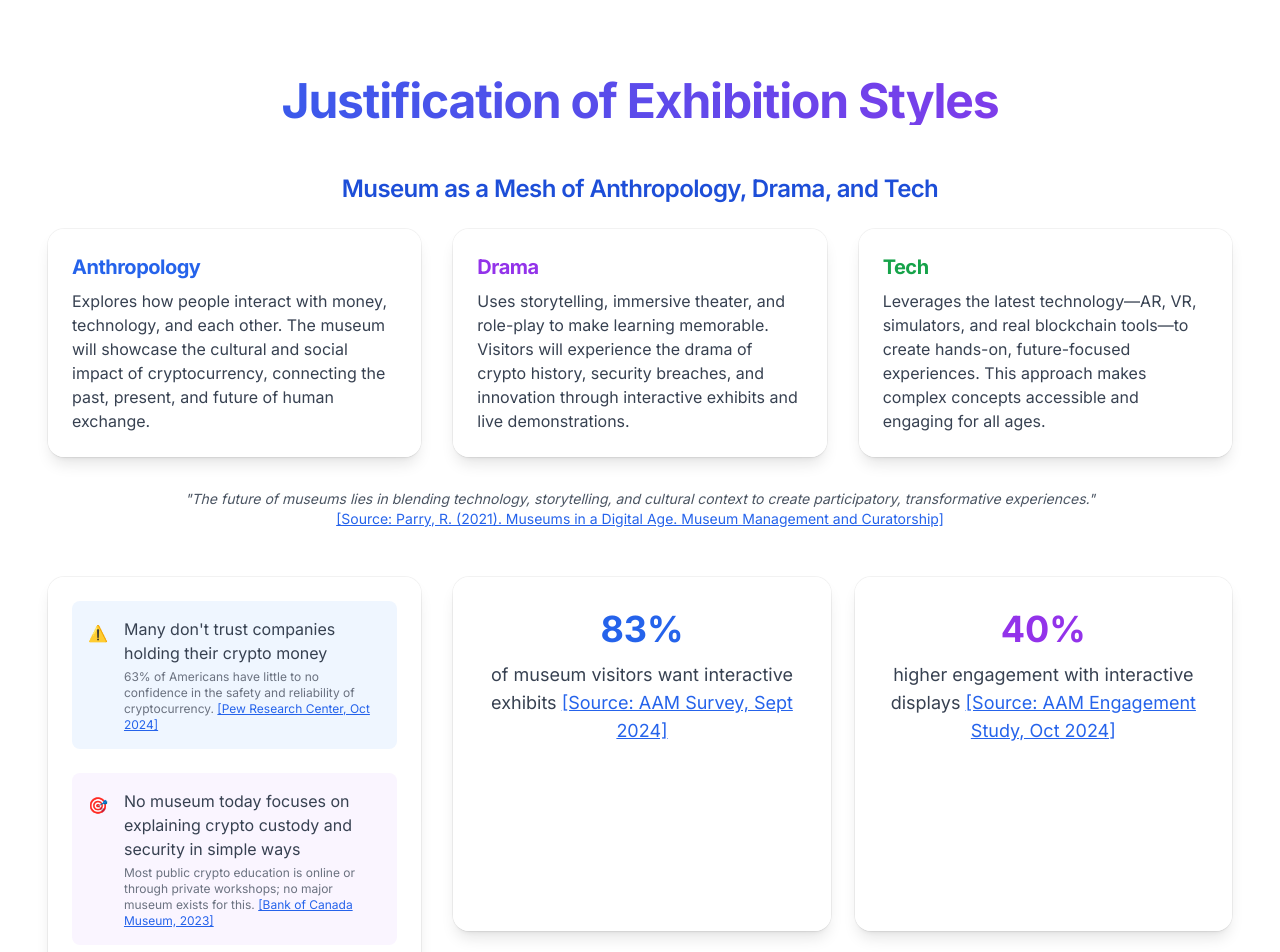
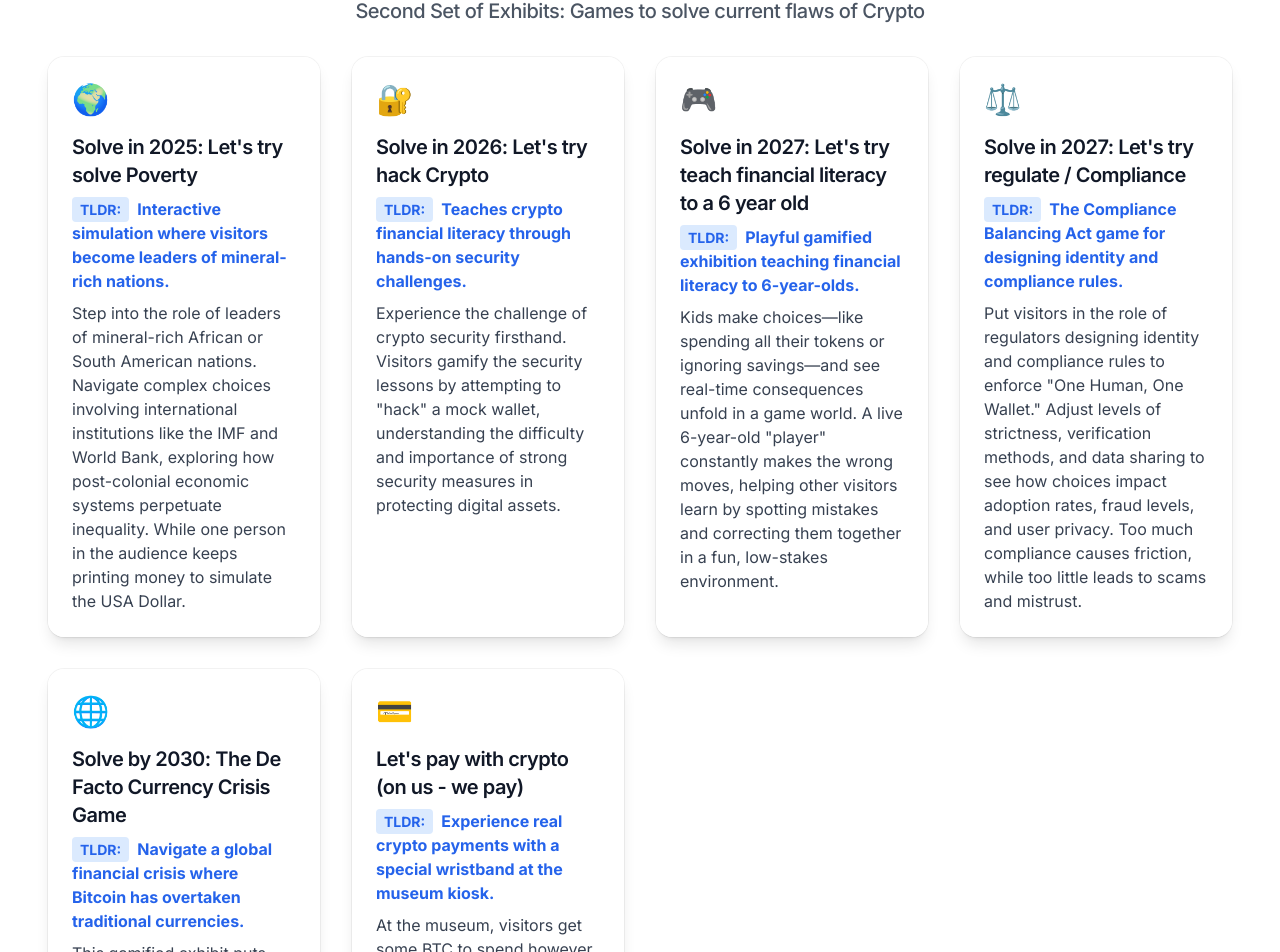
Before and after one commit to YelllowSunray/LucasCryptoMuseumProposal, a Next.js app: page / in a window 1280 px wide. Shown: the part 5857-6809 px from the top of the page. Built offline with nearby package versions, Linux system fonts and the light colour scheme.

Commit message:
2 exhibitinos

```diff
--- a/src/app/page.tsx
+++ b/src/app/page.tsx
@@ -297,6 +297,96 @@ const exhibitions = [
       </div>
     ),
     icon: "📈"
+  },
+  {
+    title: "Solve in 2025: Let's try solve Poverty",
+    description: (
+      <div>
+        <p className="font-bold text-blue-600 dark:text-blue-400 mb-2">
+          <span className="bg-blue-100 dark:bg-blue-900/30 px-2 py-1 rounded text-sm mr-2">TLDR:</span>
+          Interactive simulation where visitors become leaders of mineral-rich nations.
+        </p>
+        <p className="text-gray-700 dark:text-gray-300">
+          Step into the role of leaders of mineral-rich African or South American nations. Navigate complex choices involving international institutions like the IMF and World Bank, exploring how post-colonial economic systems perpetuate inequality. While one person in the audience keeps printing money to simulate the USA Dollar.
+        </p>
+      </div>
+    ),
+    icon: "🌍"
+  },
+  {
+    title: "Solve in 2026: Let's try hack Crypto",
+    description: (
+      <div>
+        <p className="font-bold text-blue-600 dark:text-blue-400 mb-2">
+          <span className="bg-blue-100 dark:bg-blue-900/30 px-2 py-1 rounded text-sm mr-2">TLDR:</span>
+          Teaches crypto financial literacy through hands-on security challenges.
+        </p>
+        <p className="text-gray-700 dark:text-gray-300">
+          Experience the challenge of crypto security firsthand. Visitors gamify the security lessons by attempting to "hack" a mock wallet, understanding the difficulty and importance of strong security measures in protecting digital assets.
+        </p>
+      </div>
+    ),
+    icon: "🔐"
+  },
+  {
+    title: "Solve in 2027: Let's try teach financial literacy to a 6 year old",
+    description: (
+      <div>
+        <p className="font-bold text-blue-600 dark:text-blue-400 mb-2">
+          <span className="bg-blue-100 dark:bg-blue-900/30 px-2 py-1 rounded text-sm mr-2">TLDR:</span>
+          Playful gamified exhibition teaching financial literacy to 6-year-olds.
+        </p>
+        <p className="text-gray-700 dark:text-gray-300">
+          Kids make choices—like spending all their tokens or ignoring savings—and see real-time consequences unfold in a game world. A live 6-year-old "player" constantly makes the wrong moves, helping other visitors learn by spotting mistakes and correcting them together in a fun, low-stakes environment.
+        </p>
+      </div>
+    ),
+    icon: "🎮"
+  },
+  {
+    title: "Solve in 2027: Let's try regulate / Compliance",
+    description: (
+      <div>
+        <p className="font-bold text-blue-600 dark:text-blue-400 mb-2">
+          <span className="bg-blue-100 dark:bg-blue-900/30 px-2 py-1 rounded text-sm mr-2">TLDR:</span>
+          The Compliance Balancing Act game for designing identity and compliance rules.
+        </p>
+        <p className="text-gray-700 dark:text-gray-300">
+          Put visitors in the role of regulators designing identity and compliance rules to enforce "One Human, One Wallet." Adjust levels of strictness, verification methods, and data sharing to see how choices impact adoption rates, fraud levels, and user privacy. Too much compliance causes friction, while too little leads to scams and mistrust.
+        </p>
+      </div>
+    ),
+    icon: "⚖️"
+  },
+  {
+    title: "Solve by 2030: The De Facto Currency Crisis Game",
+    description: (
+      <div>
+        <p className="font-bold text-blue-600 dark:text-blue-400 mb-2">
+          <span className="bg-blue-100 dark:bg-blue-900/30 px-2 py-1 rounded text-sm mr-2">TLDR:</span>
+          Navigate a global financial crisis where Bitcoin has overtaken traditional currencies.
+        </p>
+        <p className="text-gray-700 dark:text-gray-300">
+          This gamified exhibit puts visitors in the middle of a global financial crisis where Bitcoin has overtaken the euro and dollar as the dominant currency, causing massive upheaval—especially for pension holders reliant on collapsing fiat currencies. Visitors must navigate political, economic, and social challenges as governments and institutions scramble to respond.
+        </p>
+      </div>
+    ),
+    icon: "🌐"
+  },
+  {
+    title: "Let's pay with crypto (on us - we pay)",
+    description: (
+      <div>
+        <p className="font-bold text-blue-600 dark:text-blue-400 mb-2">
+          <span className="bg-blue-100 dark:bg-blue-900/30 px-2 py-1 rounded text-sm mr-2">TLDR:</span>
+          Experience real crypto payments with a special wristband at the museum kiosk.
+        </p>
+        <p className="text-gray-700 dark:text-gray-300">
+          At the museum, visitors get some BTC to spend however they like at the kiosk. They receive a special wristband that works like a contactless payment device—simulating a future where crypto payments could even be inside your body. By tapping the wristband, they can easily buy things like cheesecake, experiencing how simple and seamless crypto payments can be.
+        </p>
+      </div>
+    ),
+    icon: "💳"
   }
 ];
 
@@ -744,7 +834,15 @@ export default function Home() {
             </h4>
           </div>
 
-          <PlusGrid items={exhibitions} />
+          <PlusGrid items={exhibitions.slice(0, 4)} />
+
+          <div className="mt-12 mb-8">
+            <h4 className="text-xl font-medium text-center mb-6 text-gray-600 dark:text-gray-400">
+              Second Set of Exhibits: Games to solve current flaws of Crypto
+            </h4>
+          </div>
+
+          <PlusGrid items={exhibitions.slice(4)} />
         </div>
       </section>
 
```
